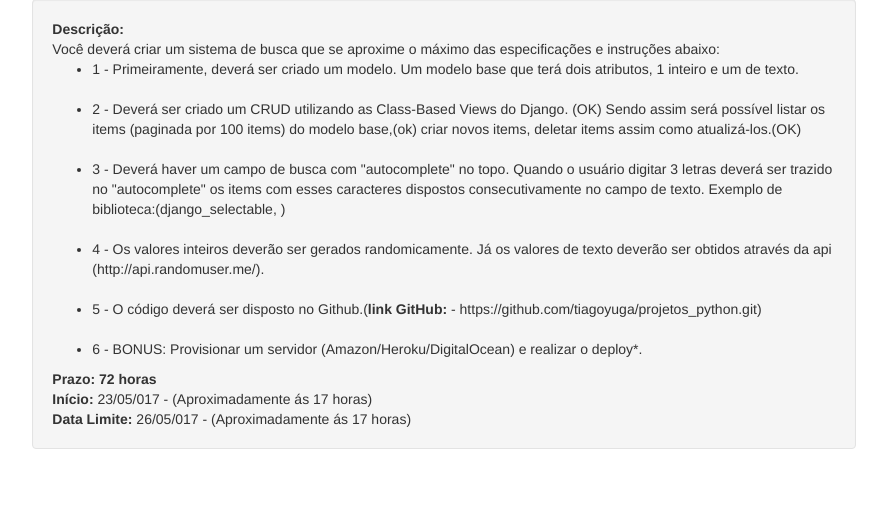
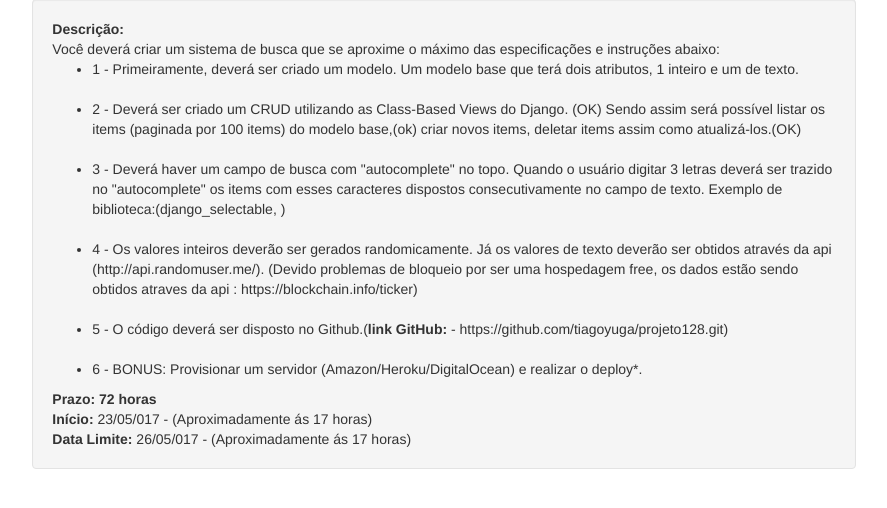
Before and after one commit to tiagoyuga/projeto128, a Django app: page /sobre in a window 1280 px wide. Shown: the part 181-689 px from the top of the page, without its empty margins (196-1083 px from the left). Run offline with Django 3.2, Linux system fonts and the light colour scheme; some libraries are stand-ins or nearby versions.

Commit message:
correções finais

```diff
--- a/teste128/templates/teste128/sobre_view.html
+++ b/teste128/templates/teste128/sobre_view.html
@@ -61,11 +61,12 @@
 					<li>
 						4 - Os valores inteiros deverão ser gerados randomicamente. Já os valores de texto
 						deverão ser obtidos através da api (http://api.randomuser.me/).
+						(Devido problemas de bloqueio por ser uma hospedagem free, os dados estão sendo obtidos atraves da api : https://blockchain.info/ticker)
 					</li>
 
 					<br>
 					<li>
-						5 - O código deverá ser disposto no Github.(<strong>link GitHub:</strong> - https://github.com/tiagoyuga/projetos_python.git)
+						5 - O código deverá ser disposto no Github.(<strong>link GitHub:</strong> - https://github.com/tiagoyuga/projeto128.git)
 					</li>
 
 					<br>
```
